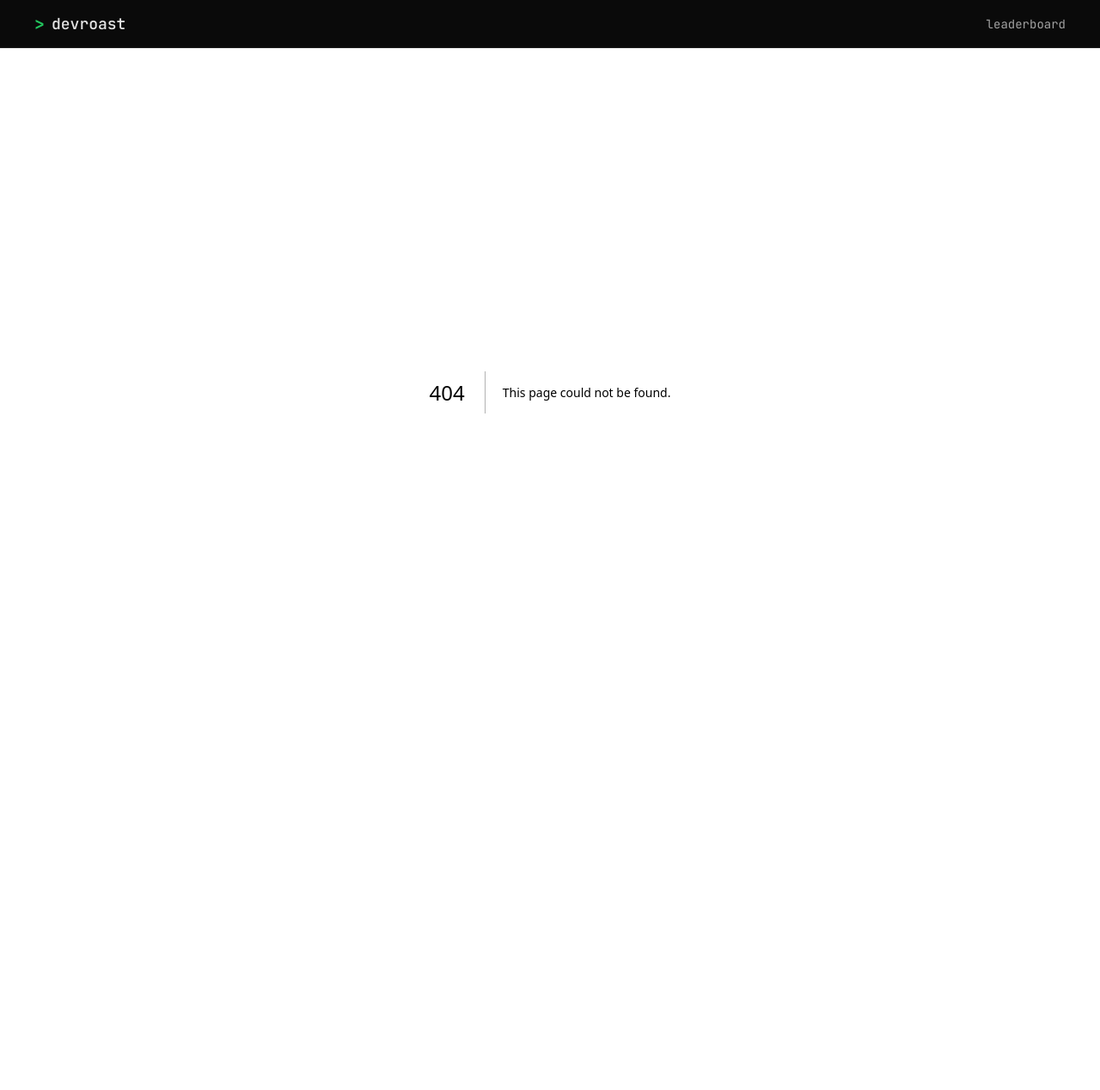
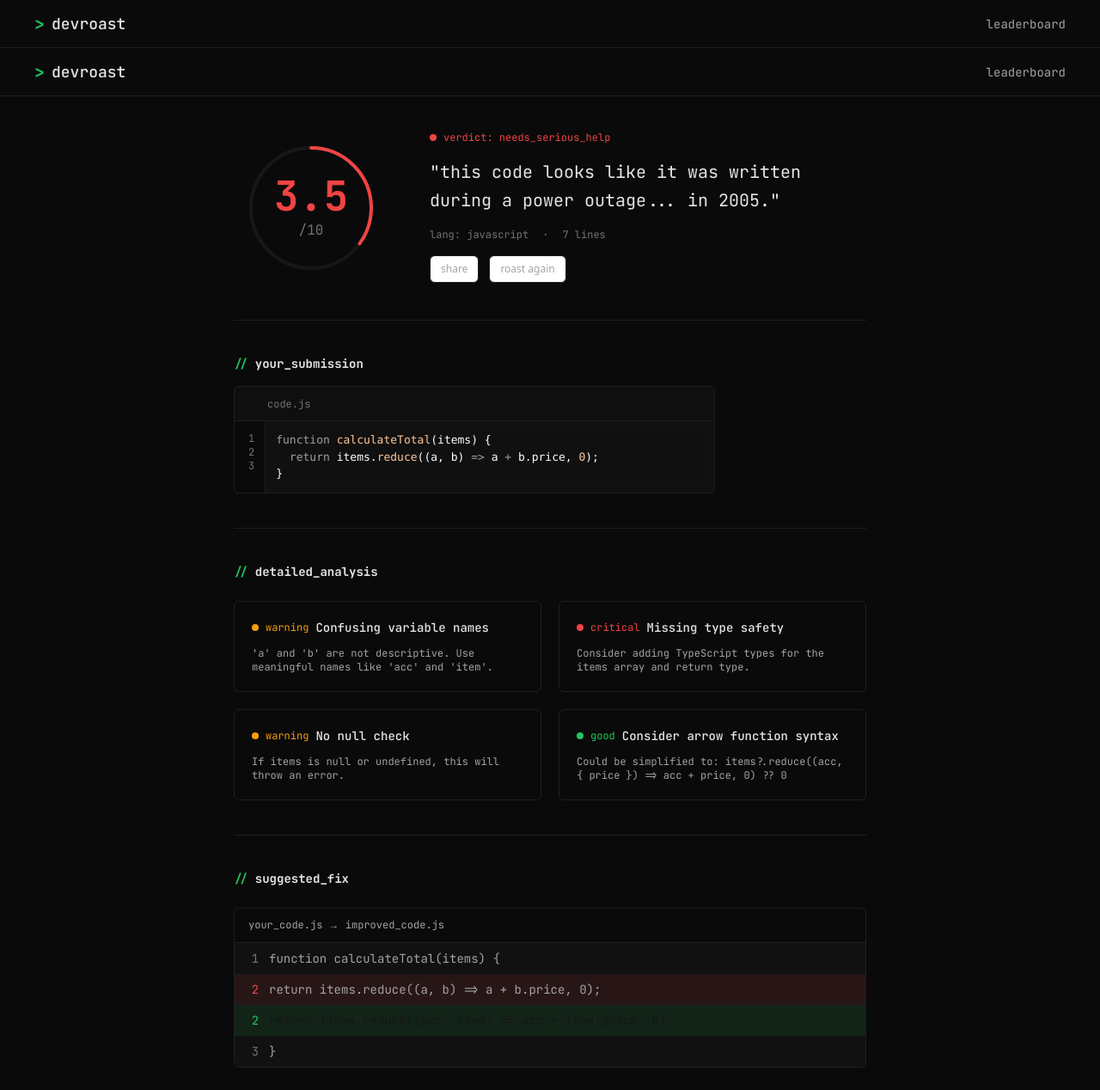
Before and after one commit to BrunoBecoski/nlw-operator, a Next.js app: page /roast/1 in a window 1280 px wide. Before the commit this address had no page. Shown: the top 1268 px of the page at 86% size. Before the commit the page ends 856 px from the top, so only its background shows below. Built offline with nearby package versions, Linux system fonts and the light colour scheme.

Commit message:
Cria Roast Results

```diff
--- /dev/null
+++ b/src/app/roast/[id]/page.tsx
@@ -0,0 +1,233 @@
+import Link from "next/link";
+import { Badge } from "@/components/ui/badge";
+import { Button } from "@/components/ui/button";
+import {
+  CodeBlockContent,
+  CodeBlockDots,
+  CodeBlockFilename,
+  CodeBlockHeader,
+  CodeBlockRoot,
+} from "@/components/ui/code-block";
+import { DiffLine } from "@/components/ui/diff-line";
+import { ScoreRing } from "@/components/ui/score-ring";
+
+const mockSubmittedCode = `function calculateTotal(items) {
+  return items.reduce((a, b) => a + b.price, 0);
+}`;
+
+const mockDiffLines = [
+  {
+    type: "context" as const,
+    lineNumber: "1",
+    content: "function calculateTotal(items) {",
+  },
+  {
+    type: "removed" as const,
+    lineNumber: "2",
+    content: "  return items.reduce((a, b) => a + b.price, 0);",
+  },
+  {
+    type: "added" as const,
+    lineNumber: "2",
+    content: "  return items.reduce((acc, item) => acc + item.price, 0);",
+  },
+  { type: "context" as const, lineNumber: "3", content: "}" },
+];
+
+const mockIssues = [
+  {
+    title: "Confusing variable names",
+    description:
+      "'a' and 'b' are not descriptive. Use meaningful names like 'acc' and 'item'.",
+    severity: "warning" as const,
+  },
+  {
+    title: "Missing type safety",
+    description:
+      "Consider adding TypeScript types for the items array and return type.",
+    severity: "critical" as const,
+  },
+  {
+    title: "No null check",
+    description: "If items is null or undefined, this will throw an error.",
+    severity: "warning" as const,
+  },
+  {
+    title: "Consider arrow function syntax",
+    description:
+      "Could be simplified to: items?.reduce((acc, { price }) => acc + price, 0) ?? 0",
+    severity: "good" as const,
+  },
+];
+
+export async function generateMetadata({
+  params,
+}: {
+  params: Promise<{ id: string }>;
+}) {
+  const { id } = await params;
+  return {
+    title: `Roast #${id.slice(0, 8)} | DevRoast`,
+    description: "Get brutally honest feedback on your code",
+  };
+}
+
+export default async function RoastResultPage({
+  params,
+}: {
+  params: Promise<{ id: string }>;
+}) {
+  await params;
+
+  return (
+    <div className="min-h-screen bg-bg-page">
+      {/* Navbar */}
+      <header className="flex items-center justify-between h-14 px-10 border-b border-border-primary">
+        <Link href="/" className="flex items-center gap-2">
+          <span className="font-mono text-xl font-bold text-accent-green">
+            &gt;
+          </span>
+          <span className="font-mono text-lg font-medium text-text-primary">
+            devroast
+          </span>
+        </Link>
+        <nav className="flex items-center gap-6">
+          <Link
+            href="/leaderboard"
+            className="font-mono text-sm text-text-secondary hover:text-text-primary"
+          >
+            leaderboard
+          </Link>
+        </nav>
+      </header>
+
+      {/* Main Content */}
+      <main className="max-w-4xl mx-auto px-20 py-10 flex flex-col gap-10">
+        {/* Score Hero */}
+        <section className="flex gap-12">
+          <ScoreRing score={3.5} maxScore={10} showDenominator />
+          <div className="flex flex-col gap-4 flex-1">
+            <Badge status="needs_serious_help">
+              verdict: needs_serious_help
+            </Badge>
+            <h1 className="font-mono text-xl text-text-primary leading-relaxed">
+              &quot;this code looks like it was written during a power outage...
+              in 2005.&quot;
+            </h1>
+            <div className="flex items-center gap-4 text-text-tertiary font-mono text-xs">
+              <span>lang: javascript</span>
+              <span>·</span>
+              <span>7 lines</span>
+            </div>
+            <div className="flex items-center gap-3">
+              <Button variant="outline" size="sm">
+                share
+              </Button>
+              <Button variant="outline" size="sm">
+                roast again
+              </Button>
+            </div>
+          </div>
+        </section>
+
+        {/* Divider */}
+        <div className="h-px bg-border-primary" />
+
+        {/* Submitted Code Section */}
+        <section className="flex flex-col gap-4">
+          <div className="flex items-center gap-2">
+            <span className="font-mono text-sm font-bold text-accent-green">
+              {"//"}
+            </span>
+            <span className="font-mono text-sm font-bold text-text-primary">
+              your_submission
+            </span>
+          </div>
+          <CodeBlockRoot>
+            <CodeBlockHeader>
+              <CodeBlockDots />
+              <CodeBlockFilename lang="js" />
+            </CodeBlockHeader>
+            <div className="flex">
+              <div className="flex flex-col py-3 pr-3 pl-4 border-r border-border-primary font-mono text-xs text-text-tertiary text-right select-none">
+                {mockSubmittedCode.split("\n").map((_, idx) => {
+                  const lineNum = idx + 1;
+                  return <span key={`ln-${lineNum}`}>{lineNum}</span>;
+                })}
+              </div>
+              <div className="flex-1">
+                <CodeBlockContent code={mockSubmittedCode} lang="javascript" />
+              </div>
+            </div>
+          </CodeBlockRoot>
+        </section>
+
+        {/* Divider */}
+        <div className="h-px bg-border-primary" />
+
+        {/* Analysis Section */}
+        <section className="flex flex-col gap-6">
+          <div className="flex items-center gap-2">
+            <span className="font-mono text-sm font-bold text-accent-green">
+              {"//"}
+            </span>
+            <span className="font-mono text-sm font-bold text-text-primary">
+              detailed_analysis
+            </span>
+          </div>
+          <div className="grid grid-cols-2 gap-5">
+            {mockIssues.map((issue) => (
+              <div
+                key={issue.title}
+                className="flex flex-col gap-3 p-5 border border-border-primary rounded-md"
+              >
+                <div className="flex items-center gap-2">
+                  <Badge status={issue.severity}>{issue.severity}</Badge>
+                  <h3 className="font-mono text-sm font-medium text-text-primary">
+                    {issue.title}
+                  </h3>
+                </div>
+                <p className="font-mono text-xs text-text-secondary">
+                  {issue.description}
+                </p>
+              </div>
+            ))}
+          </div>
+        </section>
+
+        {/* Divider */}
+        <div className="h-px bg-border-primary" />
+
+        {/* Suggested Fix Section */}
+        <section className="flex flex-col gap-6">
+          <div className="flex items-center gap-2">
+            <span className="font-mono text-sm font-bold text-accent-green">
+              {"//"}
+            </span>
+            <span className="font-mono text-sm font-bold text-text-primary">
+              suggested_fix
+            </span>
+          </div>
+          <div className="border border-border-primary rounded-md overflow-hidden">
+            <div className="flex items-center h-10 px-4 border-b border-border-primary">
+              <span className="font-mono text-xs text-text-secondary">
+                your_code.js → improved_code.js
+              </span>
+            </div>
+            <div className="bg-bg-input">
+              {mockDiffLines.map((line) => (
+                <DiffLine
+                  key={line.lineNumber}
+                  type={line.type}
+                  lineNumber={line.lineNumber}
+                >
+                  {line.content}
+                </DiffLine>
+              ))}
+            </div>
+          </div>
+        </section>
+      </main>
+    </div>
+  );
+}
```
